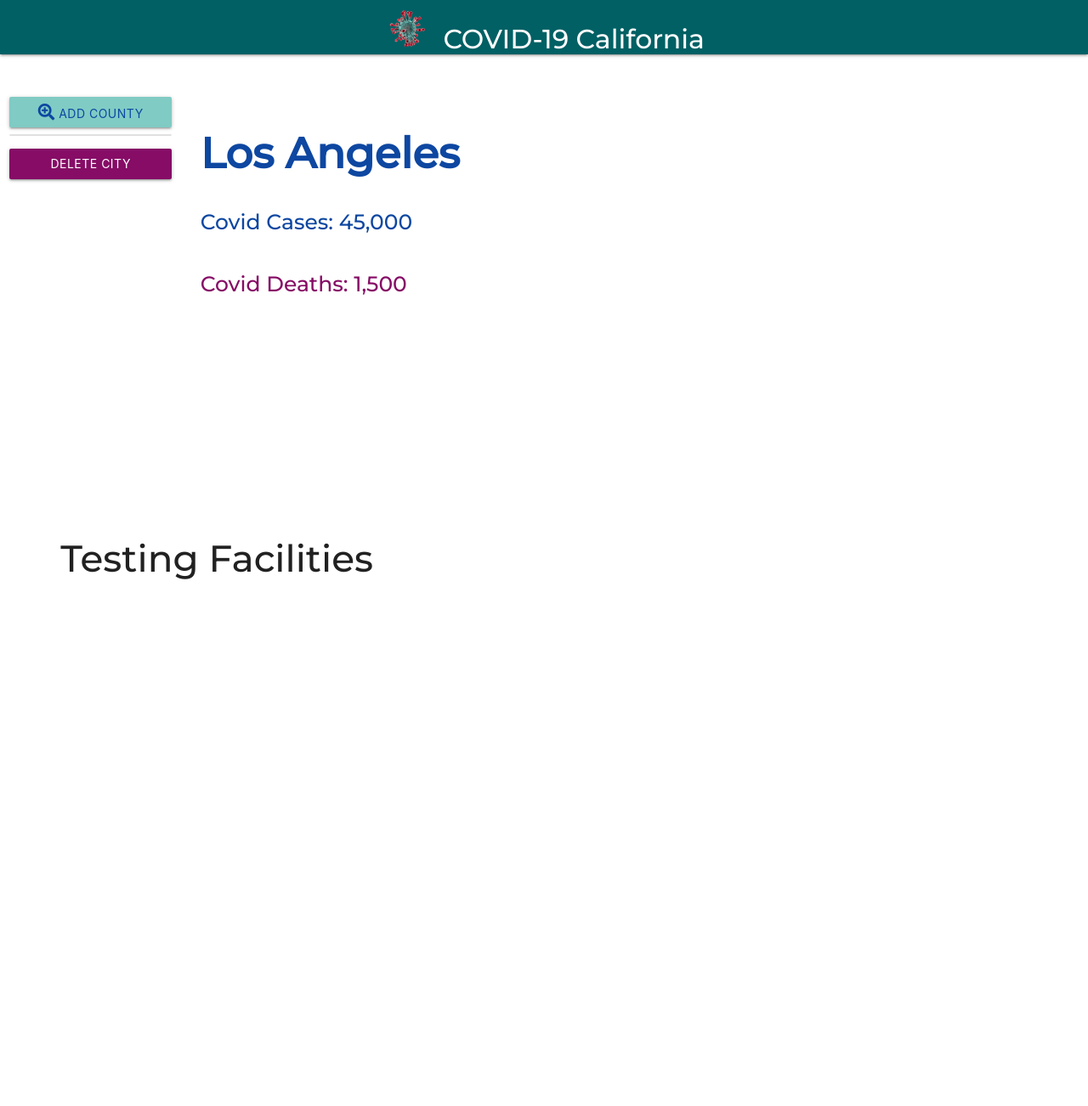
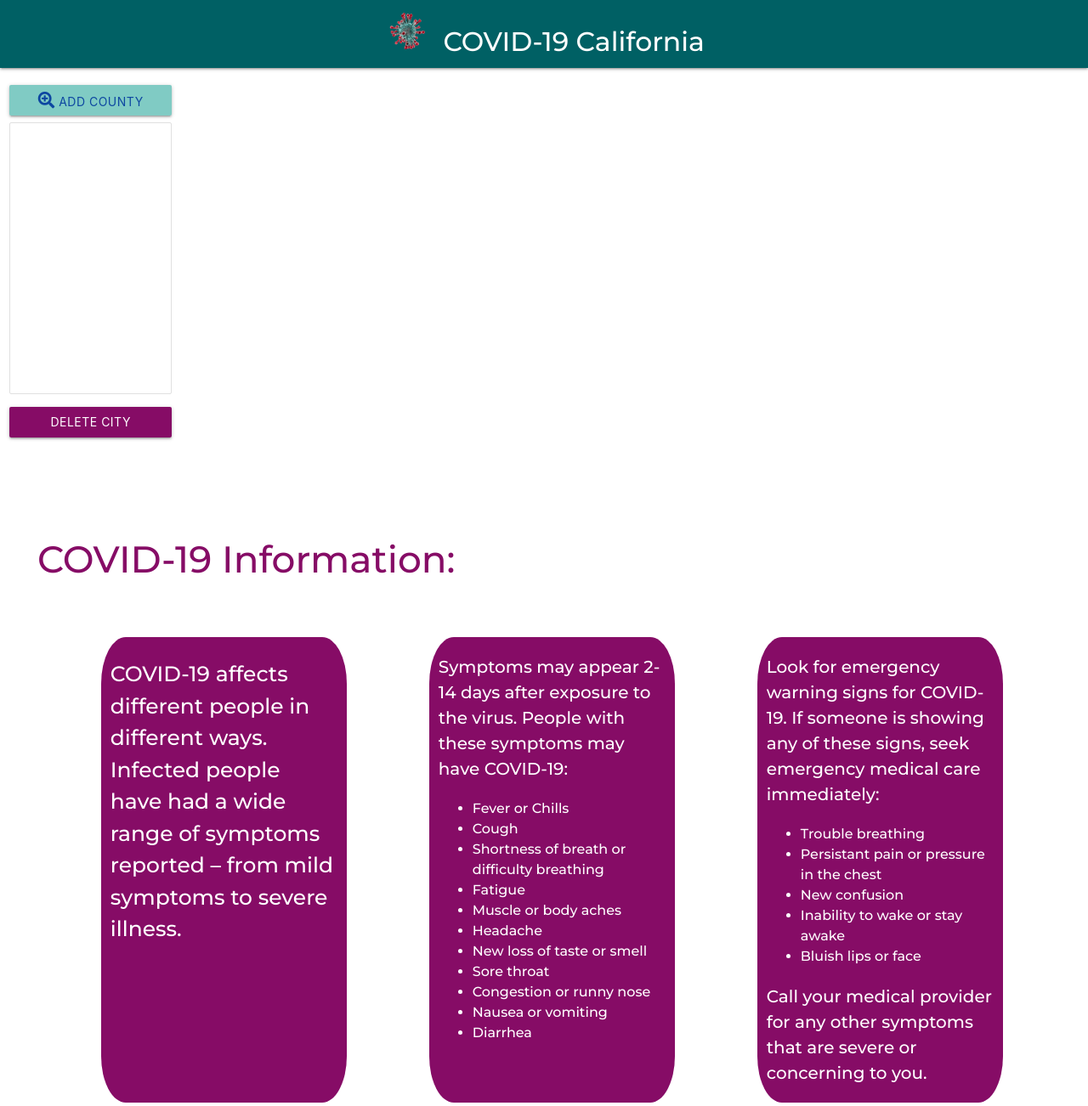
Before and after one commit to aaroncenteno/covid-ca, a plain HTML site: page index.html in a window 1280 px wide. Shown: the whole page at 85% size. Before the commit the page ends 800 px from the top, so only its background shows below. Drawn offline with nearby package versions, Linux system fonts and the light colour scheme.

Commit message:
Ac/modals (#30)
* facility cards updated

* testing facilities header

* changes

* new icon

* styling changes

* County Updates

* list scroll function added

* removed hard code for Los Angeles

* header adjusted

* covid information and facility hide/show added

* covid information styling

* media-queries and styling updates

* media-query sizing updates

* remove underline

```diff
--- a/assets/css/style.css
+++ b/assets/css/style.css
@@ -12,13 +12,15 @@ body {
 
 .header {
     background-color: var(--primary-color);
+    height: 80px;
+    padding-top: 10px;
 }
 
 #coronaimage {
     max-height: 50px;
     border-radius: 50%;
     box-shadow: rgba(0, 0, 0, .5);
-    margin-top: 7px;
+    padding-top: 0px;
     padding-right: 15px;
 
 }
@@ -29,7 +31,7 @@ aside {
 }
 
 .city-list {
-    height: 200px;
+    height: 320px;
     overflow: hidden;
     overflow-y: scroll;
 }
@@ -102,13 +104,16 @@ aside {
     width: 100%;
     position: relative;
     margin-top: 30px;
-    height: 60vh;
+    height: 65vh;
     width: 80vw;
 }
 
-.facilities-header {
-    margin-top: 30px;
-    margin-left: 30px;
+/* Facilities Container */
+.facilities-header,
+.covid-information-header {
+    margin-top: 60px;
+    margin-left: 22px;
+    color: var(--quinary-color);
 }
 
 .card-container {
@@ -127,6 +132,41 @@ aside {
     color: var(--secondary-color);
 }
 
+.covid-information-header {
+    color: var(--quaternary-color);
+    display: inline-block;
+}
+
+.covid-information {
+    display: flex;
+    margin-right: 100px;
+    padding-top: 50px;
+}
+
+.covid-description,
+.covid-symptoms,
+.covid-emergency {
+    background-color: var(--quaternary-color);
+    color: white;
+    border-radius: 10%;
+}
+
+.covid-description {
+    font-size: 25px;
+}
+
+.covid-symptoms,
+.covid-emergency {
+    font-size: 20px;
+}
+
+.symptoms-list {
+    font-size: 16px;
+    list-style-type: disc;
+}
+
+
+
 .modal,
 .modal-footer {
     background-color: var(--primary-color);
@@ -143,7 +183,15 @@ input {
 
 
 
-@media only screen and (max-width: 925px) {
+@media only screen and (max-width: 995px) {
+    aside {
+        text-align: center;
+        margin-left: 150px;
+    }
+
+    .city-list {
+        height: 100px;
+    }
 
     .current-city {
         display: inline-block;
@@ -155,6 +203,11 @@ input {
 
     .stats-chart {
         margin-top: 50px;
+    }
+
+    .facilities-header {
+        display: inline-block;
+        margin-left: 180px;
     }
 
     .card-container {
@@ -170,6 +223,20 @@ input {
     .stats-chart {
         height: 60vh;
         width: 80vw;
+    }
+
+    .covid-description,
+    .covid-symptoms,
+    .covid-emergency {
+        margin-top: 20px;
+        width: 100%;
+    }
+
+    .covid-information,
+    .covid-information-header {
+        display: inline-block;
+        margin-left: 65px;
+        width: 100%;
     }
 }
 
@@ -196,7 +263,15 @@ input {
         text-align: center;
     }
     .stats-chart {
-        height: 60vh;
+        height: 40vh;
         width: 80vw;
     }
+
+    .covid-information-header {
+        margin: 50px;
+    }
+
+    .covid-information {
+        margin: 0px;
+    }
 }
--- a/assets/js/script.js
+++ b/assets/js/script.js
@@ -5,6 +5,8 @@ var cityCasesEl = document.querySelector(".city-cases");
 var cityDeathsEl = document.querySelector(".city-deaths");
 var cityHeaderEl = document.querySelector(".city-header");
 var cardContainer = document.querySelector(".card-container");
+var facilitiesHeader = document.querySelector(".facilities-header");
+var currentCity = document.querySelector(".current-city");
 var cityName = cityInputEl.value.trim();
 var cityList = document.querySelector(".collection");
 var cities = [];
@@ -245,6 +247,8 @@ var getTestSites = function (cityLatitude, cityLongitude) {
         var card = document.createElement("div");
         var cardAddress = document.createElement("a");
         var cardBody = document.createElement("div");
+        facilitiesHeader.classList.remove("hide");
+        currentCity.classList.remove("hide");
         cardBody.classList = "card-action";
         cardAddress.classList = "facility-address";
         cardAddress.id = "facility-address";
--- a/index.html
+++ b/index.html
@@ -22,18 +22,20 @@
   <!-- Navbar -->
   <nav class="nav-wrapper header">
 
-    <a class="brand-logo center"><span><img id="coronaimage" src="./assets/images/coronavirus.png" alt="Covid-19 Molecule"/></span>COVID-19 California</a>
+    <a class="brand-logo center"><img id="coronaimage" src="./assets/images/coronavirus.png" alt="Covid-19 Molecule"/>COVID-19 California</a>
   </nav>
+
+  <!-- Content Container -->
   <div class="row">
     <!-- Add City and Searched City History -->
-    <aside class="col s12 m5 l2">
+    <aside class="col s12 m8 offset-m2 l2">
       <!-- Add City Button -->
       <button id="add-city-btn" class="waves-effect waves-light btn search-btn modal-trigger" href="#modal1">
         <i class="fas fa-search-plus"></i> Add County
       </button>
       <!-- List of Searched Cities -->
 
-      <ul class="collection">
+      <ul class="collection city-list">
         <!-- <li class="collection-item">Los Angeles</li> -->
       </ul>
 
@@ -45,25 +47,22 @@
     </aside>
 
     <!-- Searched City Container -->
-
-    <div class=" current-city col s12 m10 l10">
+    <div class=" hide current-city col s12 m12 l10">
       <!-- City Statistics -->
-      <div class="city-stats col s12 m7 l4">
-        <h3 class="city-header">Los Angeles</h3>
-        <p class="city-cases">Covid Cases: 45,000</p>
-        <p class="city-deaths">Covid Deaths: 1,500</p>
+      <div class="city-stats col s12 m12 l4">
+        <h3 class="city-header"></h3>
+        <p class="city-cases"></p>
+        <p class="city-deaths"></p>
       </div>
       <!-- City Chart -->
-      <div class="stats-chart col s12 m7 l7">
+      <div class="stats-chart col s12 m12 l7">
         <canvas id="myChart"></canvas>
       </div>
     </div>
 
-
-
     <!-- Facilities Cards -->
-    <div class="row show facilities-header">
-      <h3 class="col facilities-header">Testing Facilities</h3>
+    <div class="row hide facilities-header">
+      <h3 class="col">Testing Facilities:</h3>
     </div>
     <div class="row card-container">
       <!-- Card 1 -->
@@ -115,6 +114,69 @@
           <a class="facility-address">12345 N. Olive St. Los Angeles CA. 123345</a>
         </div>
       </div> -->
+    </div>
+
+    <!-- Symptoms Row -->
+
+    <div class="row">
+
+
+        <div class="row covid-information-header">
+          <h3 class="covid-information-header">COVID-19 Information: </h3>
+
+          <div class="row covid-information">
+            <div class="col s12 m8 l3 covid-description">
+              <p>
+                COVID-19 affects different people in different
+                ways. Infected people have had a wide range of
+                symptoms reported – from mild symptoms to severe
+                illness.
+              </p>
+            </div>
+
+            <div class="col s12 m8 l3 covid-symptoms">
+              <p>
+                Symptoms may appear 2-14 days after exposure
+                to the virus. People with these symptoms may
+                have COVID-19:
+              </p>
+              <ol class="symptoms-list">
+                <li>Fever or Chills</li>
+                <li>Cough</li>
+                <li>Shortness of breath or difficulty breathing</li>
+                <li>Fatigue</li>
+                <li>Muscle or body aches</li>
+                <li>Headache</li>
+                <li>New loss of taste or smell</li>
+                <li>Sore throat</li>
+                <li>Congestion or runny nose</li>
+                <li>Nausea or vomiting</li>
+                <li>Diarrhea</li>
+              </ol>
+            </div>
+
+            <div class="col s12 m8 l3 covid-emergency">
+              <p>
+                Look for emergency warning signs for COVID-19.
+                If someone is showing any of these signs,
+                seek emergency medical care immediately:
+              </p>
+              <ol class="symptoms-list">
+                <li>Trouble breathing</li>
+                <li>Persistant pain or pressure in the chest</li>
+                <li>New confusion</li>
+                <li>Inability to wake or stay awake</li>
+                <li>Bluish lips or face</li>
+              </ol>
+              <p>
+                Call your medical provider for any other
+                symptoms that are severe or concerning to
+                you.
+              </p>
+            </div>
+          </div>
+
+        </div>
 
     </div>
 
```
Also changed, not shown: 3 other files.
